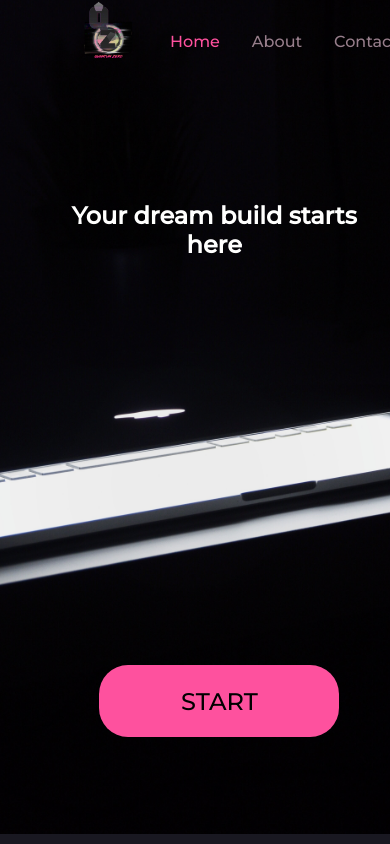
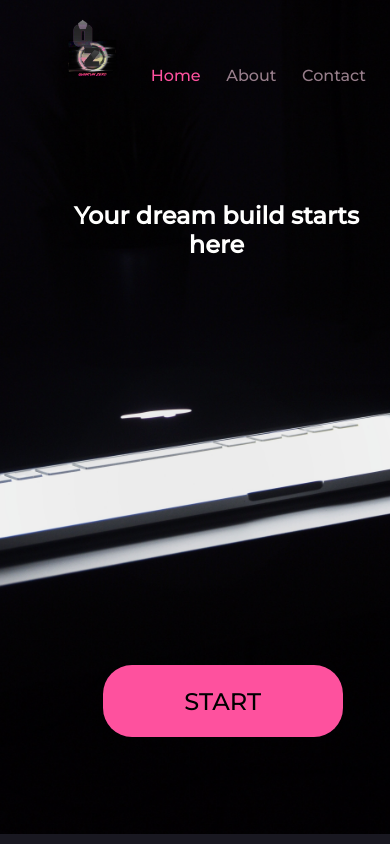
Before and after one commit to TuBl/QuantumZero, a Vue app: page / in a window 390 px wide. Shown: the top 844 px of the page. Built offline with nearby package versions, Linux system fonts and the light colour scheme.

Commit message:
mobile styles for landing

```diff
--- a/src/components/Nav.vue
+++ b/src/components/Nav.vue
@@ -69,8 +69,7 @@
 		nav {
 			height: 100%;
 			width: 100%;
-			padding: 2em;
-			margin-left: -6em;
+			place-items: center;
 			color: white;
 			display: grid;
 			grid-template-columns: 1fr 1fr;
@@ -80,13 +79,14 @@
 				grid-area: logo;
 				height: 90px;
 				width: 90px;
+				margin-left: 1em;
 			}
 			ul {
 				grid-area: links;
 				list-style: none;
 				font-size: 1rem;
 				a {
-					padding: 1em;
+					padding: 0.8em;
 				}
 			}
 		}
--- a/src/views/Landing.vue
+++ b/src/views/Landing.vue
@@ -312,6 +312,7 @@
 	@media only screen and (max-width: 460px) {
 		.grid-container {
 			margin-top: -10em;
+			place-items: center;
 			&__hero {
 				h1 {
 					text-align: center;
```
